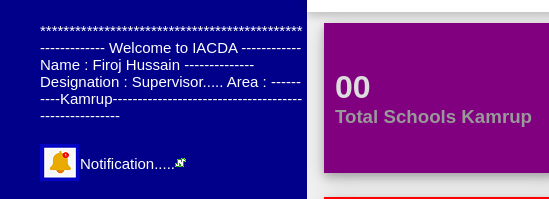
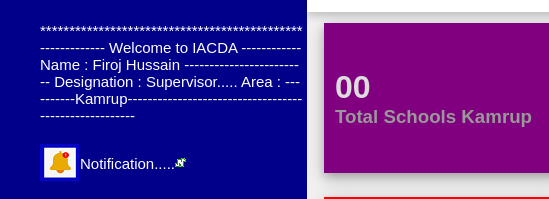
Before and after one commit to IACDA/Supervisor.portal.github.io, a plain HTML site: page index.html in a window 1280 px wide. Shown: the part 68-267 px from the top of the page, 0-549 px from the left. Drawn offline with Linux system fonts and the light colour scheme.

Commit message:
Update index.html

```diff
--- a/index.html
+++ b/index.html
@@ -13,7 +13,7 @@
 	<h2>Dashboard</h2>
 </div>
 	<ul>
-		<li>********************************************* ------------- Welcome to IACDA ------------  Name : Firoj Hussain -------------- Designation : Supervisor..... Area : ----------Kamrup------------------------------------------------------</li>
+		<li>********************************************* ------------- Welcome to IACDA ------------  Name : Firoj Hussain ------------------------- Designation : Supervisor..... Area : ----------Kamrup------------------------------------------------------</li>
 		<li><img src="Photo/Notification.png" alt=""><span>Notification.....</span><img src="Photo/new.gif"></a></li>
 		<li><img src="Photo/teacher.png" alt=""><span>Teachers Data</span></a></li>
 		<li><img src="Photo/school.png" alt=""><span>Schools Data</span></a></li>
```
